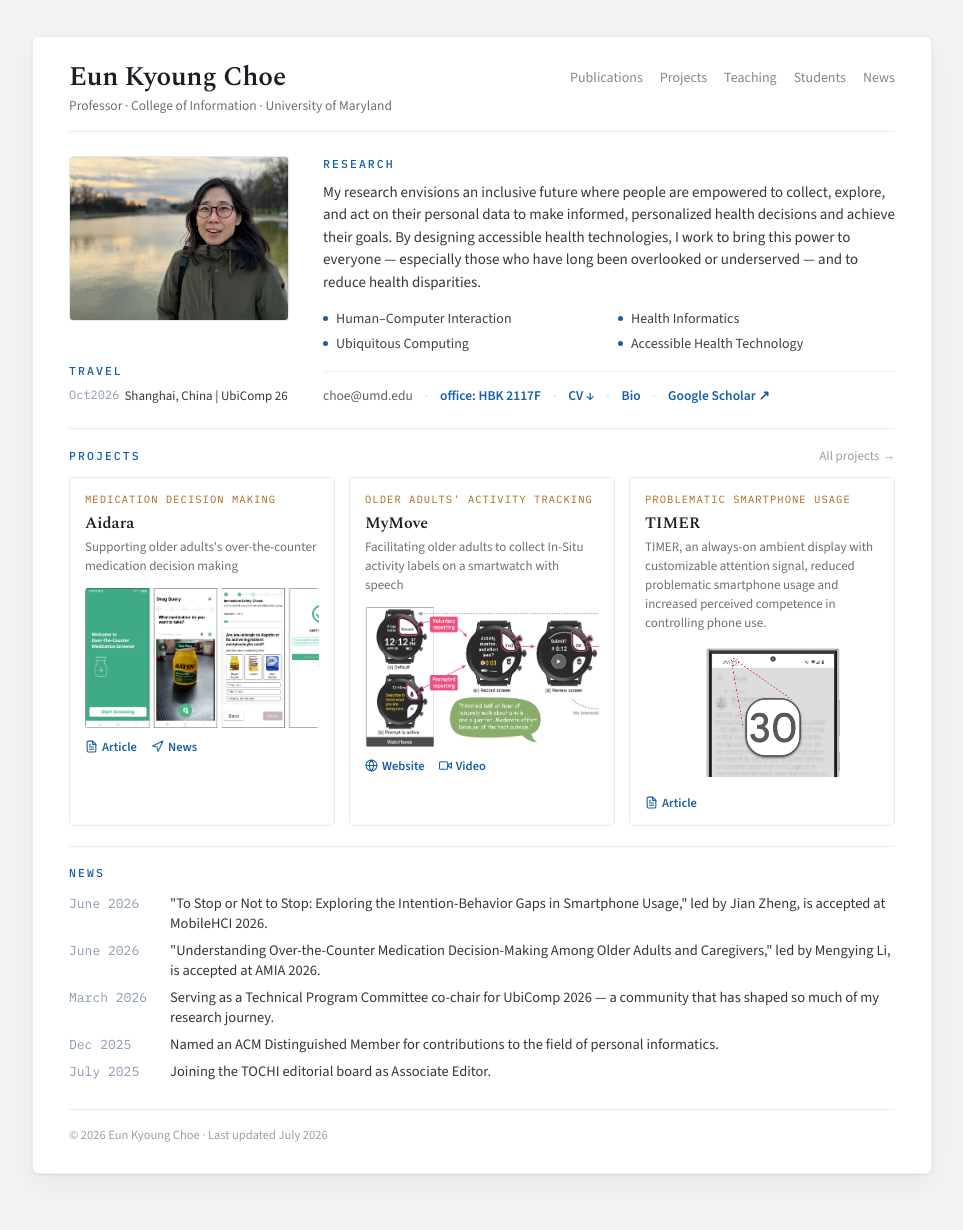
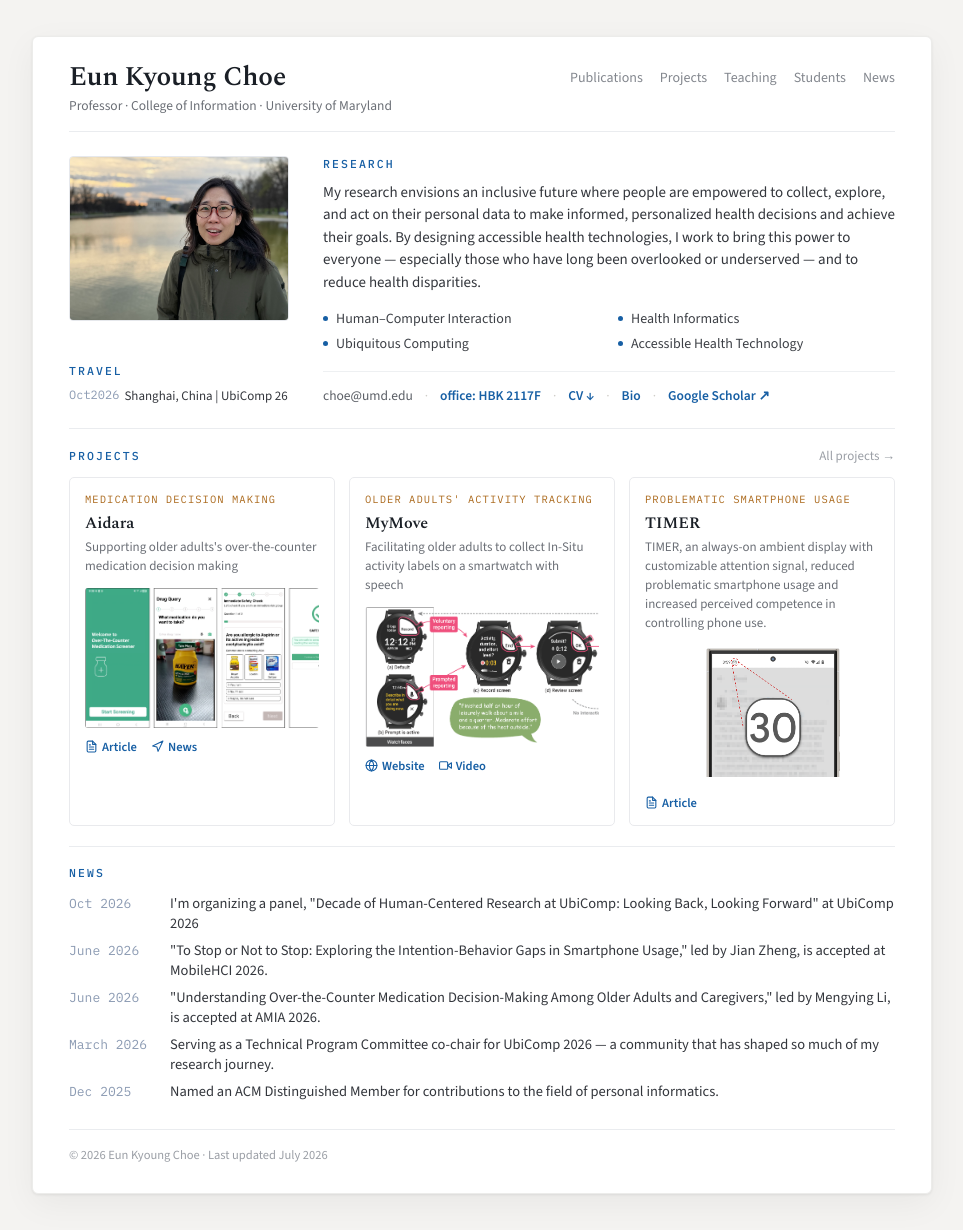
Before and after one commit to ekchoe/ekchoe.github.io, a Jekyll site: the page built from index.html, in a window 1280 px wide. Shown: the whole page, without its empty margins (158-1121 px from the left). Built offline with Jekyll 4.4.1, drawn with Linux system fonts in a browser that asks for light colours.

Commit message:
Updated news for Oct 2026

```diff
--- a/_config.yml
+++ b/_config.yml
@@ -1,7 +1,7 @@
 title: Eun Kyoung Choe
 tagline: "Professor · College of Information · University of Maryland"
 email: choe@umd.edu
-office: "office: HBK 2117F"
+office: 'office: HBK 2117F'
 cv_url: "/assets/choe-cv.pdf"
 scholar_url: "https://scholar.google.com/citations?user=YjSJWqkAAAAJ&hl=en&oi=ao"
 last_updated: July 2026
--- a/_data/news.yml
+++ b/_data/news.yml
@@ -1,4 +1,6 @@
 # News / announcements (newest first). when = short label shown in mono.
+- when: Oct 2026
+  what: "I'm organizing a panel, \"Decade of Human-Centered Research at UbiComp: Looking Back, Looking Forward\" at UbiComp 2026"
 - when: June 2026
   what: "\"To Stop or Not to Stop: Exploring the Intention-Behavior Gaps in Smartphone Usage,\" led by Jian Zheng, is accepted at MobileHCI 2026."
 - when: June 2026
```
Also changed, not shown: 1 other file.
